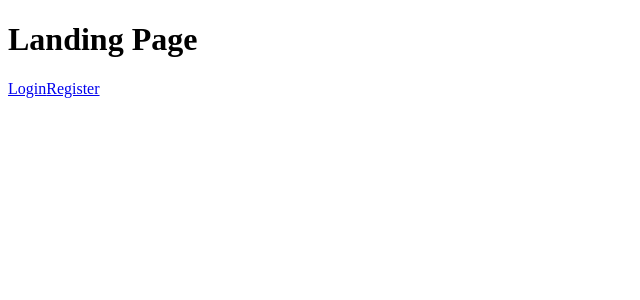
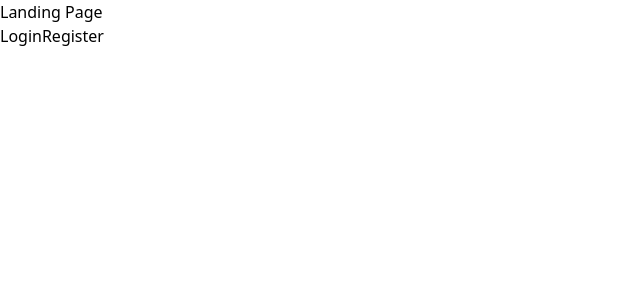
Before and after one commit to Dany-Rolon/ChallengeJS, a React (Create React App) app in the folder client/: page / in a window 1280 px wide. Shown: the top 300 px of the page, without its empty margins (0-640 px from the left). Built offline with nearby package versions, Linux system fonts and the light colour scheme.

Commit message:
Install  and configure TailwindCss

```diff
--- /dev/null
+++ b/client/craco.config.js
@@ -0,0 +1,10 @@
+module.exports = {
+    style: {
+      postcss: {
+        plugins: [
+          require('tailwindcss'),
+          require('autoprefixer'),
+        ],
+      },
+    },
+  }
--- a/client/src/index.css
+++ b/client/src/index.css
@@ -0,0 +1,3 @@
+@tailwind base;
+@tailwind components;
+@tailwind utilities;
--- /dev/null
+++ b/client/tailwind.config.js
@@ -0,0 +1,11 @@
+module.exports = {
+  purge: ['./src/**/*.{js,jsx,ts,tsx}', './public/index.html'],
+  darkMode: false, // or 'media' or 'class'
+  theme: {
+    extend: {},
+  },
+  variants: {
+    extend: {},
+  },
+  plugins: [],
+}
```
Also changed, not shown: client/package.json (+9 -3 lines), 1 other file (tests, documents, lock files or other folders).
